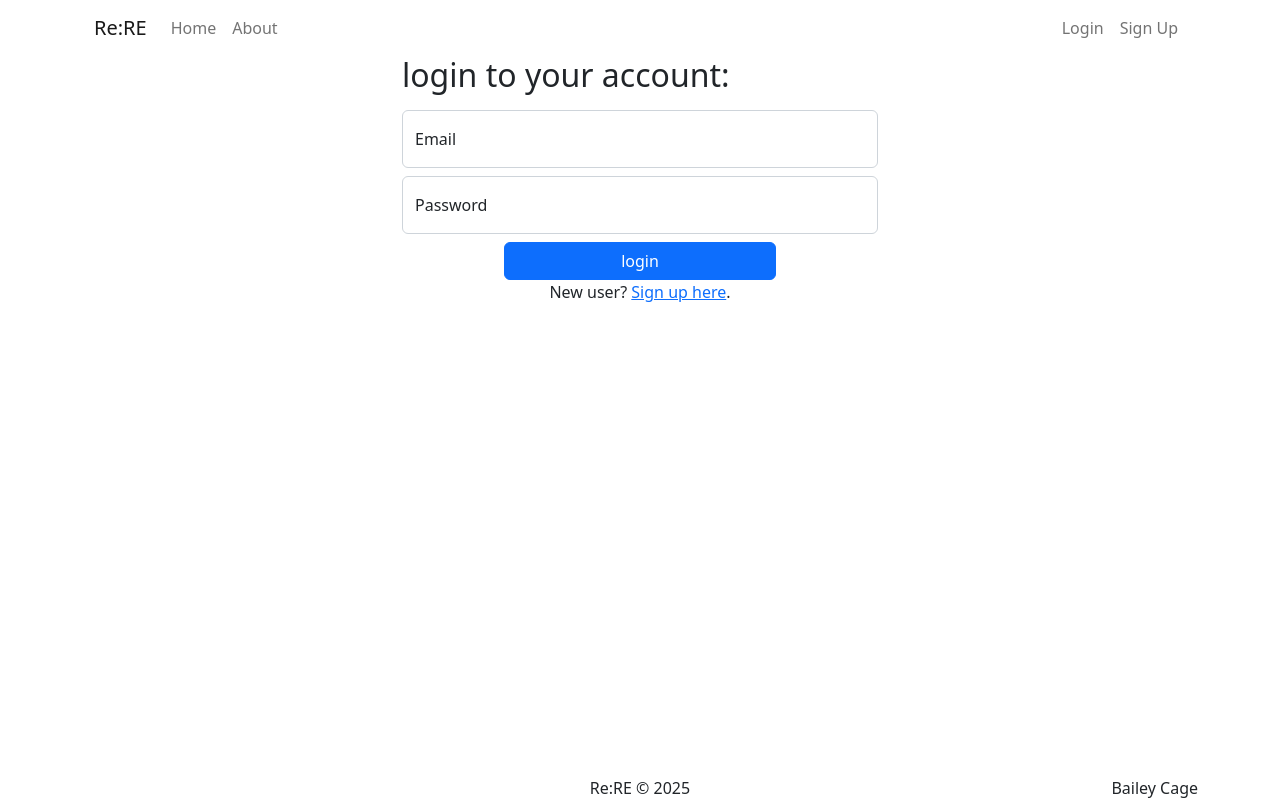
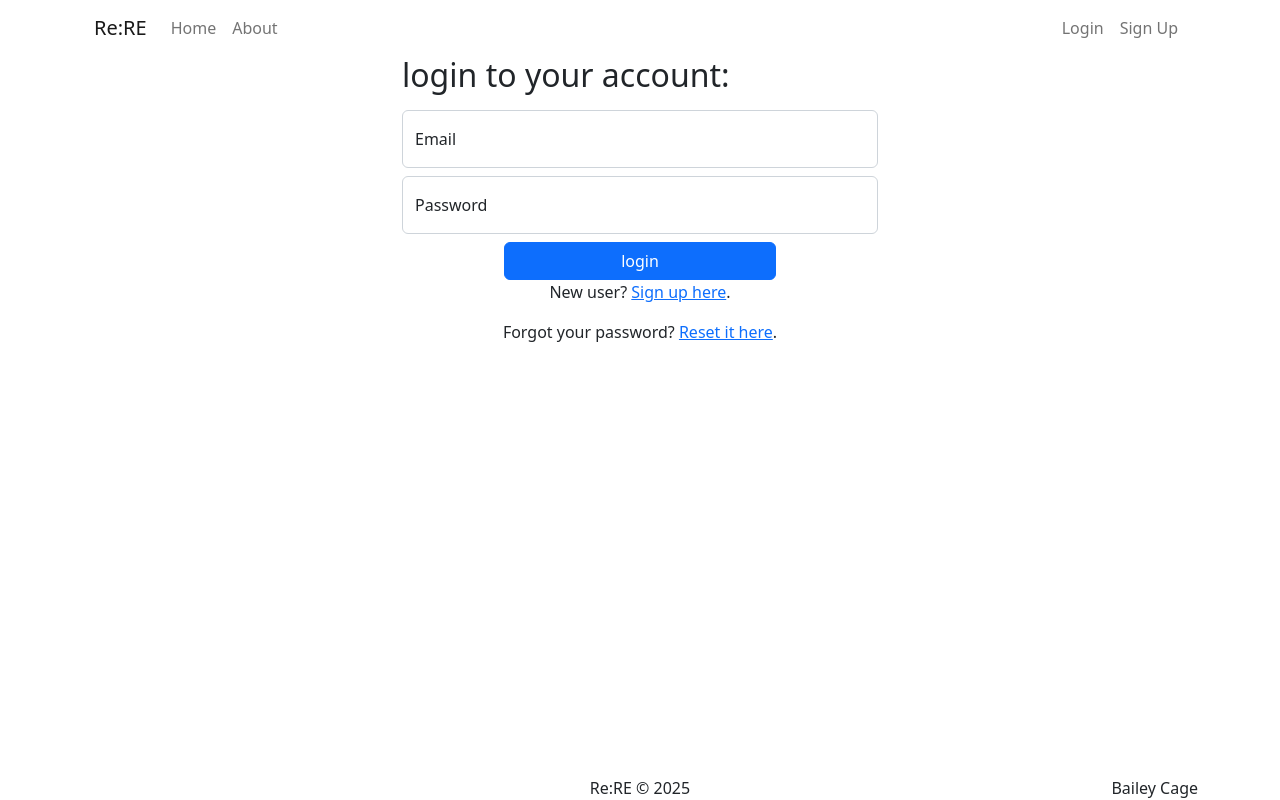
Before and after one commit to bvcage/rere, a React (Create React App) app: page /account/login in a window 1280 px wide. Built offline with nearby package versions, Linux system fonts and the light colour scheme; no server answers.

Commit message:
add link to login page

```diff
--- a/src/routes/account/LoginForm.jsx
+++ b/src/routes/account/LoginForm.jsx
@@ -55,6 +55,7 @@ function LoginForm (props) {
           <Container fluid style={{textAlign: 'center'}}>
             <Button type='submit' style={{minWidth: '60%'}}>login</Button>
             <p>New user? <a href='./signup'>Sign up here</a>.</p>
+            <p>Forgot your password? <a href='./reset_password'>Reset it here</a>.</p>
           </Container>
         </Stack>
       </Form>
```
